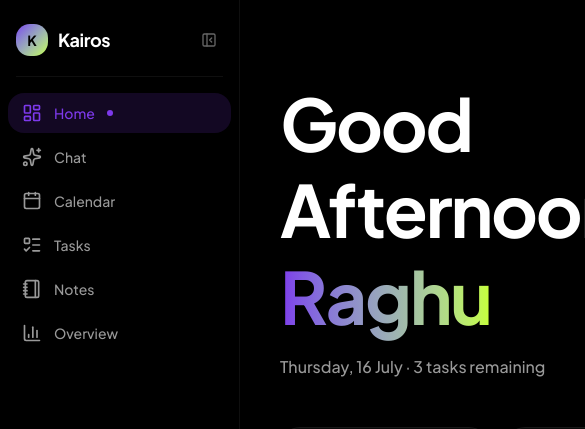
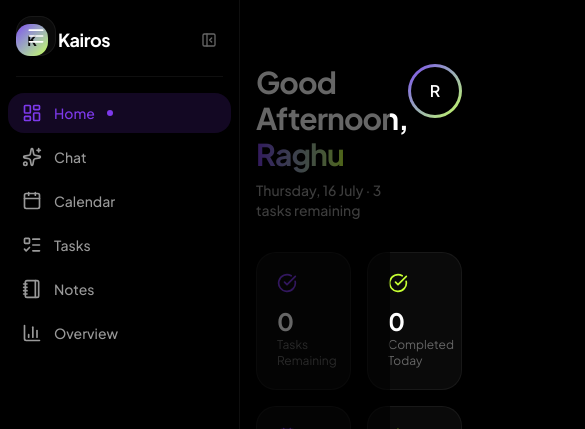
Before and after one commit to ragwhoo/KAIROS, a Next.js app: page / in a window 390 px wide. Shown: the top 429 px of the page, 585 px wide, since content can reach past the window. Built offline with nearby package versions, Linux system fonts and the light colour scheme; no server answers; the database is empty.

Commit message:
Mobile optimization: sidebar drawer overlay with backdrop, hamburger toggle, responsive padding on all pages, greeting text sizing, touch-accessible delete buttons, calendar cells for small screens

```diff
--- a/app/(dashboard)/ai/page.tsx
+++ b/app/(dashboard)/ai/page.tsx
@@ -66,7 +66,7 @@
 
   return (
     <PageTransition>
-      <div className="px-10 pt-20 pb-28 h-screen flex flex-col">
+      <div className="px-4 sm:px-6 lg:px-10 pt-16 sm:pt-20 pb-20 sm:pb-28 h-screen flex flex-col">
         <div className="flex-1 flex flex-col min-h-0 max-w-4xl mx-auto w-full">
           <div
             ref={scrollRef}
--- a/app/(dashboard)/layout.tsx
+++ b/app/(dashboard)/layout.tsx
@@ -1,7 +1,8 @@
 "use client"
 
-import { useRef, useLayoutEffect } from "react"
+import { useRef, useLayoutEffect, useState, useEffect } from "react"
 import gsap from "gsap"
+import { Menu } from "lucide-react"
 import { Sidebar } from "@/features/layout/sidebar"
 import { ChatProvider } from "@/components/features/chat-provider"
 import { FloatingChatInput } from "@/components/features/floating-chat-input"
@@ -15,22 +16,43 @@
   children: React.ReactNode
 }) {
   const sidebarOpen = useDashboardStore((s) => s.sidebarOpen)
+  const toggleSidebar = useDashboardStore((s) => s.toggleSidebar)
   const mainRef = useRef<HTMLElement>(null)
 
+  const [isMobile, setIsMobile] = useState(false)
+
+  useEffect(() => {
+    const mql = window.matchMedia("(max-width: 767px)")
+    setIsMobile(mql.matches)
+    const handler = (e: MediaQueryListEvent) => setIsMobile(e.matches)
+    mql.addEventListener("change", handler)
+    return () => mql.removeEventListener("change", handler)
+  }, [])
+
   useLayoutEffect(() => {
-    if (!mainRef.current) return
+    if (!mainRef.current || isMobile) return
     gsap.to(mainRef.current, {
       marginLeft: sidebarOpen ? 240 : 64,
       duration: 0.4,
       ease: "power3.out",
     })
-  }, [sidebarOpen])
+  }, [sidebarOpen, isMobile])
 
   return (
     <LenisProvider>
       <ChatProvider>
         <div className="flex min-h-screen">
           <Sidebar />
+
+          {/* Mobile hamburger */}
+          <button
+            onClick={toggleSidebar}
+            className="fixed top-4 left-4 z-35 md:hidden flex h-10 w-10 items-center justify-center rounded-xl bg-surface-1 border border-border text-foreground hover:bg-surface-2 transition-colors"
+            aria-label="Toggle menu"
+          >
+            <Menu className="h-5 w-5" />
+          </button>
+
           <main ref={mainRef} className="flex-1">
             {children}
           </main>
--- a/app/(dashboard)/notes/page.tsx
+++ b/app/(dashboard)/notes/page.tsx
@@ -75,7 +75,7 @@
 
   return (
     <PageTransition>
-      <div className="px-10 pt-20 pb-28">
+      <div className="px-4 sm:px-6 lg:px-10 pt-16 sm:pt-20 pb-20 sm:pb-28">
         <div className="flex items-center justify-between mb-10">
           <div className="flex items-center gap-3">
             <div className="flex h-10 w-10 items-center justify-center rounded-xl bg-gradient-to-br from-[#7D39EB] to-[#C6FF33]">
@@ -125,7 +125,7 @@
                   value={subject}
                   onChange={(e) => setSubject(e.target.value)}
                   placeholder="Subject (optional)"
-                  className="border-0 bg-surface-2 w-48"
+                  className="border-0 bg-surface-2 w-full sm:w-48"
                 />
                 <textarea
                   value={content}
--- a/app/(dashboard)/page.tsx
+++ b/app/(dashboard)/page.tsx
@@ -31,7 +31,7 @@
 
   return (
     <PageTransition>
-      <div className="px-10 pt-20 pb-28">
+      <div className="px-4 sm:px-6 lg:px-10 pt-16 sm:pt-20 pb-20 sm:pb-28">
         <GreetingHeader />
 
         <div className="grid grid-cols-2 md:grid-cols-4 gap-4 mb-10">
--- a/app/(dashboard)/tasks/page.tsx
+++ b/app/(dashboard)/tasks/page.tsx
@@ -22,7 +22,7 @@
 
   return (
     <PageTransition>
-      <div className="px-10 pt-20 pb-28">
+      <div className="px-4 sm:px-6 lg:px-10 pt-16 sm:pt-20 pb-20 sm:pb-28">
         <div className="flex items-center gap-3 mb-10">
           <div className="flex h-10 w-10 items-center justify-center rounded-xl bg-gradient-to-br from-[#7D39EB] to-[#C6FF33]">
             <ListTodo className="h-5 w-5 text-black" />
--- a/components/features/greeting-header.tsx
+++ b/components/features/greeting-header.tsx
@@ -18,20 +18,20 @@
   if (!mounted) return null
 
   return (
-    <div className="flex items-start justify-between mb-12">
+    <div className="flex items-start justify-between mb-8 sm:mb-12">
       <div>
-        <h1 className="font-bold tracking-[-0.03em] text-[72px] leading-[1.2]">
+        <h1 className="font-bold tracking-[-0.03em] text-3xl sm:text-4xl lg:text-[72px] leading-[1.2]">
           Good {greeting},{" "}
           <span className="bg-gradient-to-r from-[#7D39EB] to-[#C6FF33] bg-clip-text text-transparent">
             Raghu
           </span>
         </h1>
-        <p className="mt-4 text-base text-text-secondary font-medium">
+        <p className="mt-2 sm:mt-4 text-sm sm:text-base text-text-secondary font-medium">
           {format(new Date(), "EEEE, d MMMM")} &middot; 3 tasks remaining
         </p>
       </div>
       <div className="rounded-full bg-gradient-to-br from-[#7D39EB] to-[#C6FF33] p-[3px] shrink-0">
-        <div className="flex h-16 w-16 items-center justify-center rounded-full bg-black text-xl font-semibold text-white">
+        <div className="flex h-12 w-12 sm:h-16 sm:w-16 items-center justify-center rounded-full bg-black text-base sm:text-xl font-semibold text-white">
           R
         </div>
       </div>
--- a/components/features/task-card.tsx
+++ b/components/features/task-card.tsx
@@ -160,7 +160,7 @@
           </div>
           <button
             onClick={handleDelete}
-            className="opacity-0 group-hover:opacity-100 flex h-7 w-7 shrink-0 items-center justify-center rounded-lg text-text-tertiary hover:text-destructive hover:bg-destructive/10 transition-all"
+            className="md:opacity-0 md:group-hover:opacity-100 flex h-7 w-7 shrink-0 items-center justify-center rounded-lg text-text-tertiary hover:text-destructive hover:bg-destructive/10 transition-all"
           >
             <Trash2 className="h-3.5 w-3.5" />
           </button>
--- a/features/layout/sidebar.tsx
+++ b/features/layout/sidebar.tsx
@@ -1,22 +1,16 @@
 "use client"
 
-import { useRef, useLayoutEffect } from "react"
+import { useRef, useLayoutEffect, useState, useEffect } from "react"
 import gsap from "gsap"
 import {
-  LayoutDashboard,
-  Calendar,
-  ListTodo,
-  Notebook,
-  Sparkles,
-  BarChart3,
-  Settings,
-  PanelLeftClose,
+  LayoutDashboard, Calendar, ListTodo, Notebook, Sparkles, BarChart3, Settings, PanelLeftClose,
 } from "lucide-react"
 import { SidebarItem } from "./sidebar-item"
 import { Avatar, AvatarFallback } from "@/components/ui/avatar"
 import { Separator } from "@/components/ui/separator"
 import { Progress } from "@/components/ui/progress"
 import { useDashboardStore } from "@/store/use-dashboard-store"
+import { cn } from "@/lib/utils"
 
 const navItems = [
   { icon: LayoutDashboard, label: "Home", href: "/" },
@@ -30,6 +24,7 @@
 export function Sidebar() {
   const sidebarOpen = useDashboardStore((s) => s.sidebarOpen)
   const toggleSidebar = useDashboardStore((s) => s.toggleSidebar)
+  const setSidebarOpen = useDashboardStore((s) => s.setSidebarOpen)
   const asideRef = useRef<HTMLElement>(null)
   const brandTextRef = useRef<HTMLSpanElement>(null)
   const closeBtnRef = useRef<HTMLButtonElement>(null)
@@ -37,26 +32,40 @@
   const settingsRef = useRef<HTMLDivElement>(null)
   const xpBarRef = useRef<HTMLDivElement>(null)
 
-  // Set initial states on mount so GSAP has full control
+  const [isMobile, setIsMobile] = useState(false)
+
+  useEffect(() => {
+    const mql = window.matchMedia("(max-width: 767px)")
+    setIsMobile(mql.matches)
+    const handler = (e: MediaQueryListEvent) => setIsMobile(e.matches)
+    mql.addEventListener("change", handler)
+    return () => mql.removeEventListener("change", handler)
+  }, [])
+
+  // Desktop: initial GSAP set
   useLayoutEffect(() => {
+    if (isMobile) return
     const hidden = !sidebarOpen
     gsap.set(brandTextRef.current, { opacity: hidden ? 0 : 1, x: hidden ? -10 : 0 })
     gsap.set(closeBtnRef.current, { opacity: hidden ? 0 : 1, x: hidden ? 10 : 0 })
     gsap.set(userInfoRef.current, { opacity: hidden ? 0 : 1, x: hidden ? 20 : 0 })
     gsap.set(settingsRef.current, { opacity: hidden ? 0 : 1, x: hidden ? 20 : 0 })
     gsap.set(xpBarRef.current, { opacity: hidden ? 0 : 1, height: hidden ? 0 : "auto", marginTop: hidden ? 0 : 12 })
-  }, [])
+  }, [isMobile])
 
+  // Desktop: animate width
   useLayoutEffect(() => {
-    if (!asideRef.current) return
+    if (isMobile || !asideRef.current) return
     gsap.to(asideRef.current, {
       width: sidebarOpen ? 240 : 64,
       duration: 0.4,
       ease: "power3.out",
     })
-  }, [sidebarOpen])
+  }, [sidebarOpen, isMobile])
 
+  // Desktop animate content visibility
   useLayoutEffect(() => {
+    if (isMobile) return
     if (sidebarOpen) {
       gsap.to(brandTextRef.current, { opacity: 1, x: 0, duration: 0.3, ease: "power2.out" })
       gsap.to(closeBtnRef.current, { opacity: 1, x: 0, duration: 0.3, ease: "power2.out", delay: 0.05 })
@@ -70,15 +79,37 @@
       gsap.to(userInfoRef.current, { opacity: 0, x: 20, duration: 0.2, ease: "power2.in", delay: 0.05 })
       gsap.to(settingsRef.current, { opacity: 0, x: 20, duration: 0.2, ease: "power2.in", delay: 0.05 })
     }
-  }, [sidebarOpen])
+  }, [sidebarOpen, isMobile])
+
+  // Mobile: slide overlay
+  useLayoutEffect(() => {
+    if (!isMobile || !asideRef.current) return
+    gsap.to(asideRef.current, {
+      x: sidebarOpen ? 0 : "-100%",
+      duration: 0.35,
+      ease: "power3.out",
+    })
+  }, [sidebarOpen, isMobile])
 
   return (
+    <>
+      {/* Mobile backdrop */}
+      {isMobile && sidebarOpen && (
+        <div
+          className="fixed inset-0 z-25 bg-black/60 md:hidden"
+          onClick={() => setSidebarOpen(false)}
+        />
+      )}
+
       <aside
         ref={asideRef}
-      className="fixed left-0 top-0 z-30 flex h-full flex-col border-r border-border bg-background overflow-hidden"
-      style={{ width: 240 }}
+        className={cn(
+          "fixed left-0 top-0 z-30 flex h-full flex-col border-r border-border bg-background overflow-hidden",
+          isMobile && "w-[280px]",
+          !isMobile && "translate-x-0"
+        )}
+        style={!isMobile ? { width: 240 } : undefined}
       >
-      {/* Brand — always px-4 so K logo stays at consistent left position */}
         <div className="flex items-center justify-between px-4 pt-6 pb-5">
           <button onClick={toggleSidebar} className="flex items-center gap-2.5">
             <div className="flex h-8 w-8 shrink-0 items-center justify-center rounded-lg bg-gradient-to-br from-[#7D39EB] to-[#C6FF33] text-sm font-bold text-black">
@@ -99,27 +130,17 @@
 
         <Separator className="mx-4 w-auto" />
 
-      {/* Navigation */}
         <nav className="flex-1 space-y-1 px-2 py-4 overflow-hidden">
           {navItems.map((item) => (
-          <SidebarItem
-            key={item.href}
-            icon={item.icon}
-            label={item.label}
-            href={item.href}
-            collapsed={!sidebarOpen}
-          />
+            <SidebarItem key={item.href} icon={item.icon} label={item.label} href={item.href} collapsed={!isMobile && !sidebarOpen} />
           ))}
         </nav>
 
-      {/* User section — pb-0 so avatar sits at the very bottom when collapsed */}
         <div className="border-t border-border pt-4 px-4 pb-2">
           <div className="flex items-center gap-3">
             <div className="rounded-full bg-gradient-to-br from-[#7D39EB] to-[#C6FF33] p-[2px] shrink-0">
               <Avatar className="h-9 w-9">
-              <AvatarFallback className="bg-black text-xs text-white">
-                R
-              </AvatarFallback>
+                <AvatarFallback className="bg-black text-xs text-white">R</AvatarFallback>
               </Avatar>
             </div>
             <div ref={userInfoRef} className="flex-1 min-w-0">
@@ -139,5 +160,6 @@
           </div>
         </div>
       </aside>
+    </>
   )
 }
```
Also changed, not shown: app/(dashboard)/calendar/page.tsx (+4 -4 lines), app/(dashboard)/overview/page.tsx (+6 -4 lines). Lines whose indentation alone changed are shown as unchanged.
